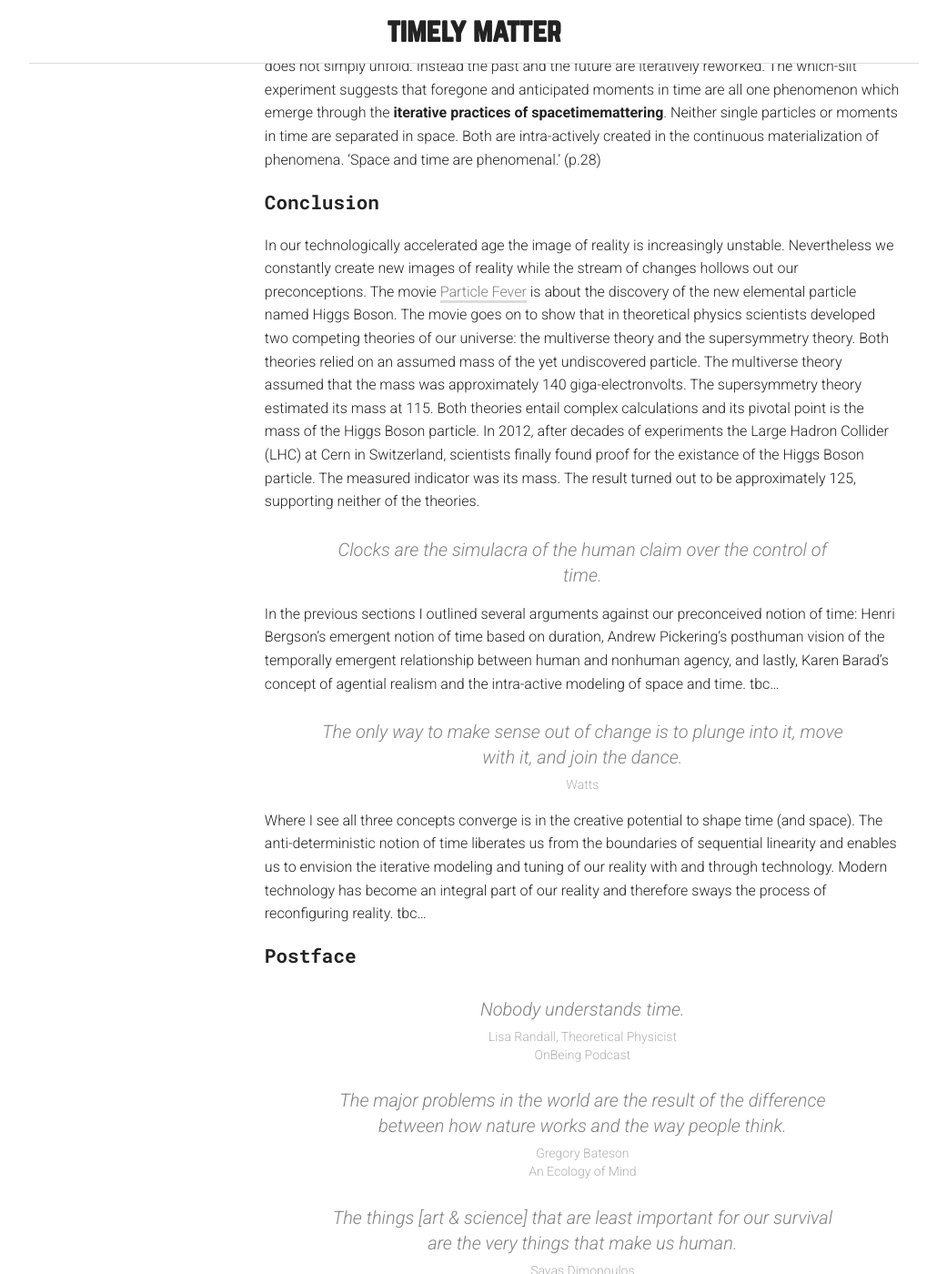
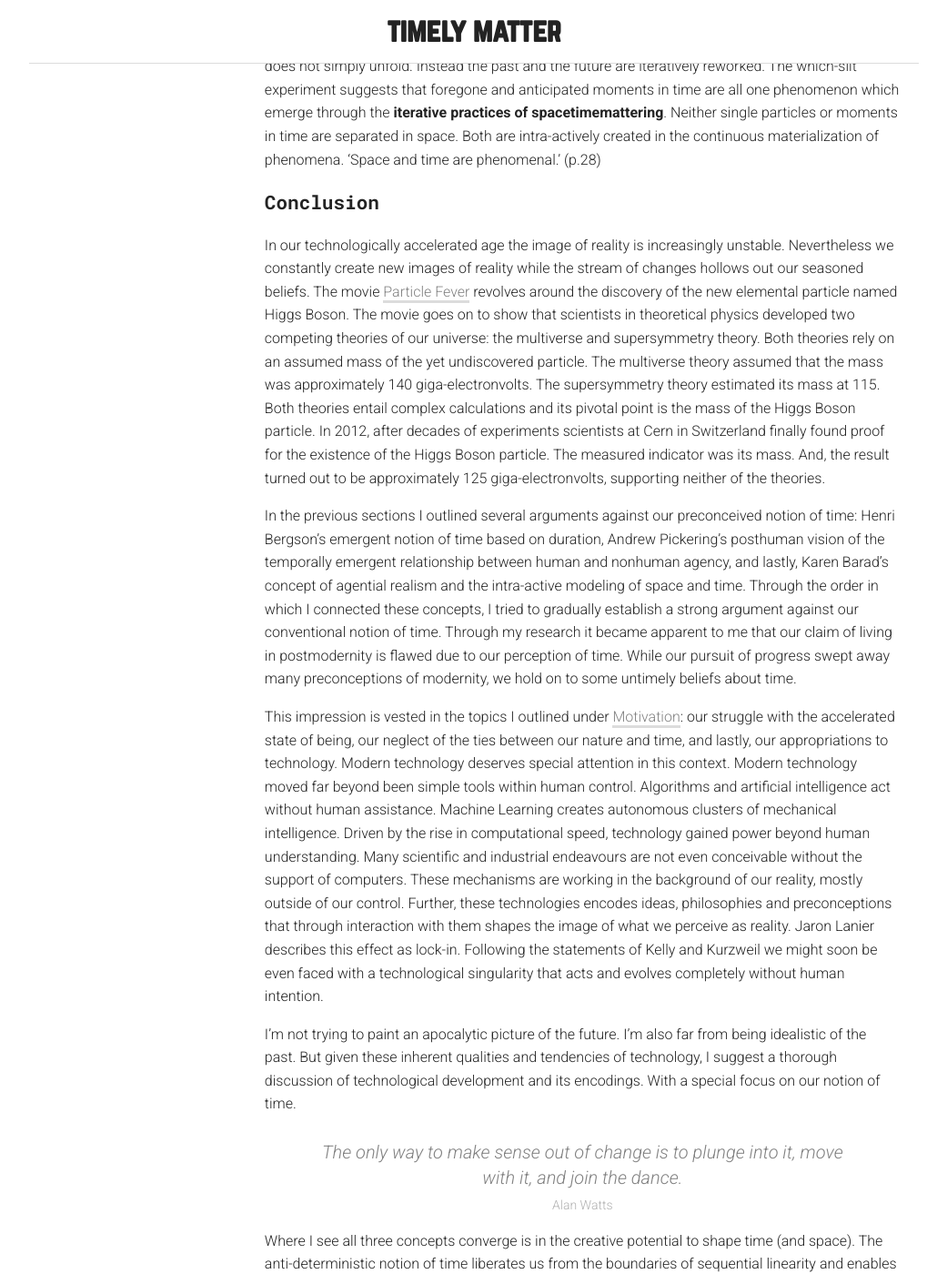
Before and after one commit to davidbeermann/timely-matter, a Jekyll site: the page built from concept/index.md, in a window 1280 px wide and 1400 px high, scrolled down 9767 px. Shown: the whole window at 91% size, without its empty margins (119-1160 px from the left). Built offline with Jekyll 4.4.1, drawn with Linux system fonts in a browser that asks for light colours; some of the changed text lies outside the part shown.

Commit message:
first draft of conclusion

```diff
--- a/concept/index.md
+++ b/concept/index.md
@@ -174,18 +174,22 @@ On the backdrop of her agential realist interpretation of quantum physics and ba
 
 ## Conclusion
 
-In our technologically accelerated age the image of reality is increasingly unstable. Nevertheless we constantly create new images of reality while the stream of changes hollows out our preconceptions. The movie [Particle Fever](http://particlefever.com/) is about the discovery of the new elemental particle named Higgs Boson. The movie goes on to show that in theoretical physics scientists developed two competing theories of our universe: the multiverse theory and the supersymmetry theory. Both theories relied on an assumed mass of the yet undiscovered particle. The multiverse theory assumed that the mass was approximately 140 giga-electronvolts. The supersymmetry theory estimated its mass at 115. Both theories entail complex calculations and its pivotal point is the mass of the Higgs Boson particle. In 2012, after decades of experiments the Large Hadron Collider (LHC) at Cern in Switzerland, scientists finally found proof for the existance of the Higgs Boson particle. The measured indicator was its mass. The result turned out to be approximately 125, supporting neither of the theories.
-
-> Clocks are the simulacra of the human claim over the control of time.
+In our technologically accelerated age the image of reality is increasingly unstable. Nevertheless we constantly create new images of reality while the stream of changes hollows out our seasoned beliefs. The movie [Particle Fever](http://particlefever.com/) revolves around the discovery of the new elemental particle named Higgs Boson. The movie goes on to show that scientists in theoretical physics developed two competing theories of our universe: the multiverse and supersymmetry theory. Both theories rely on an assumed mass of the yet undiscovered particle. The multiverse theory assumed that the mass was approximately 140 giga-electronvolts. The supersymmetry theory estimated its mass at 115. Both theories entail complex calculations and its pivotal point is the mass of the Higgs Boson particle. In 2012, after decades of experiments scientists at Cern in Switzerland finally found proof for the existence of the Higgs Boson particle. The measured indicator was its mass. And, the result turned out to be approximately 125 giga-electronvolts, supporting neither of the theories.
 
 In the previous sections I outlined several arguments against our preconceived notion of time: Henri Bergson's emergent notion of time based on duration, Andrew Pickering's posthuman vision
-of the temporally emergent relationship between human and nonhuman agency, and lastly, Karen Barad's concept of agential realism and the intra-active modeling of space and time. tbc...
+of the temporally emergent relationship between human and nonhuman agency, and lastly, Karen Barad's concept of agential realism and the intra-active modeling of space and time. Through the order in which I connected these concepts, I tried to gradually establish a strong argument against our conventional notion of time. Through my research it became apparent to me that our claim of living in postmodernity is flawed due to our perception of time. While our pursuit of progress swept away many preconceptions of modernity, we hold on to some untimely beliefs about time.
+
+This impression is vested in the topics I outlined under [Motivation]({{ "/motivation/" | prepend: site.baseurl }}): our struggle with the accelerated state of being, our neglect of the ties between our nature and time, and lastly, our appropriations to technology. Modern technology deserves special attention in this context. Modern technology moved far beyond been simple tools within human control. Algorithms and artificial intelligence act without human assistance. Machine Learning creates autonomous clusters of mechanical intelligence. Driven by the rise in computational speed, technology gained power beyond human understanding. Many scientific and industrial endeavours are not even conceivable without the support of computers. These mechanisms are working in the background of our reality, mostly outside of our control. Further, these technologies encodes ideas, philosophies and preconceptions that through interaction with them shapes the image of what we perceive as reality. Jaron Lanier describes this effect as lock-in. Following the statements of Kelly and Kurzweil we might soon be even faced with a technological singularity that acts and evolves completely without human intention.
+
+I'm not trying to paint an apocalytic picture of the future. I'm also far from being idealistic of the past. But given these inherent qualities and tendencies of technology, I suggest a thorough discussion of technological development and its encodings. With a special focus on our notion of time.
 
 > The only way to make sense out of change is to plunge into it, move with it, and join the dance.
 >
-> Watts
+> Alan Watts
 
-Where I see all three concepts converge is in the creative potential to shape time (and space). The anti-deterministic notion of time liberates us from the boundaries of sequential linearity and enables us to envision the iterative modeling and tuning of our reality with and through technology. Modern technology has become an integral part of our reality and therefore sways the process of reconfiguring reality. tbc...
+Where I see all three concepts converge is in the creative potential to shape time (and space). The anti-deterministic notion of time liberates us from the boundaries of sequential linearity and enables us to envision the iterative modeling and tuning of our reality with and through technology. Modern technology has become an integral part of our reality and therefore sways the process of reconfiguring reality.
+
+In order to become true postmodernistic society, we need to redefine our notion of time and its symbolic and cultural representations. The clock is the simulacrum of the human claim over time.
 
 ## Postface
 
```
